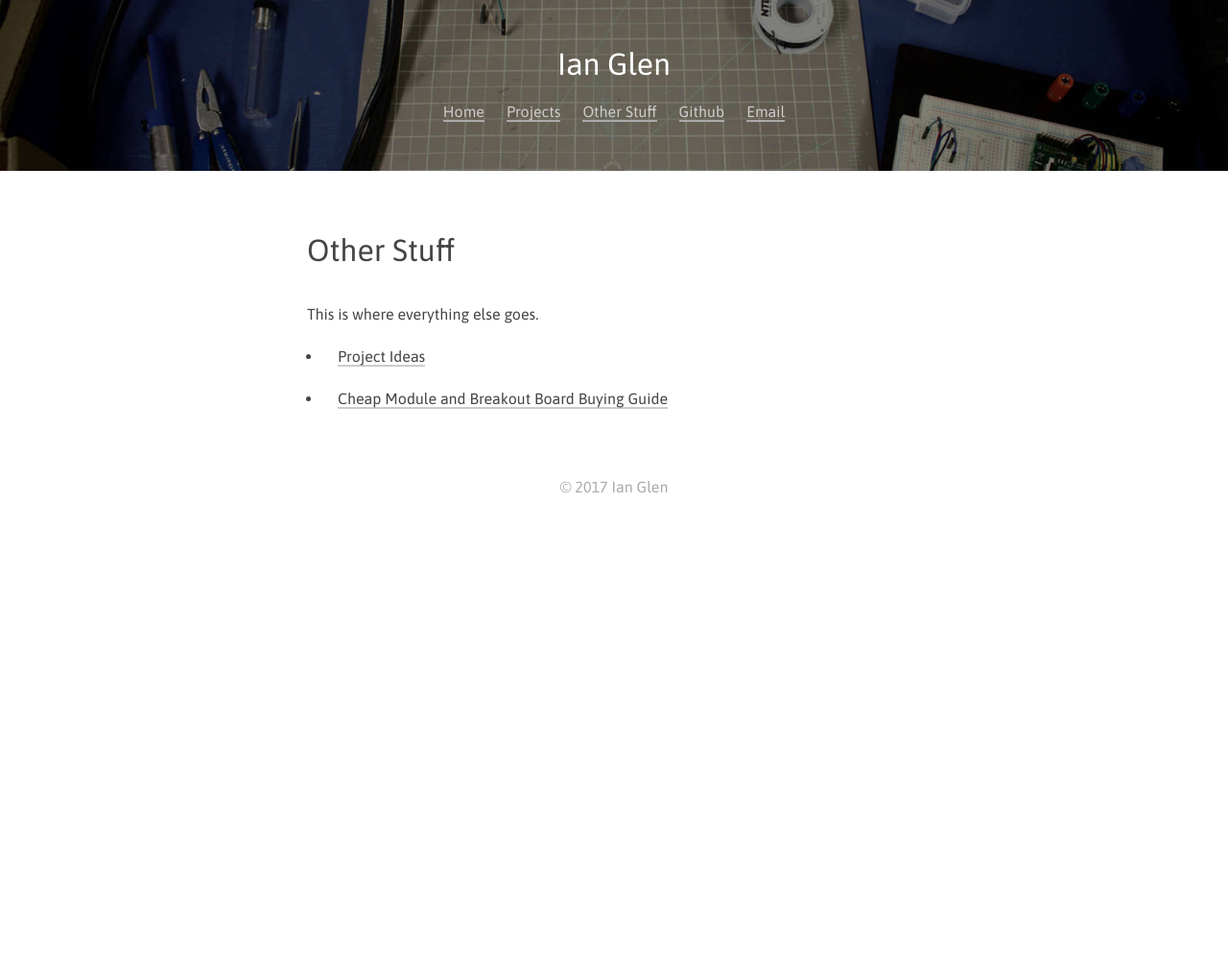
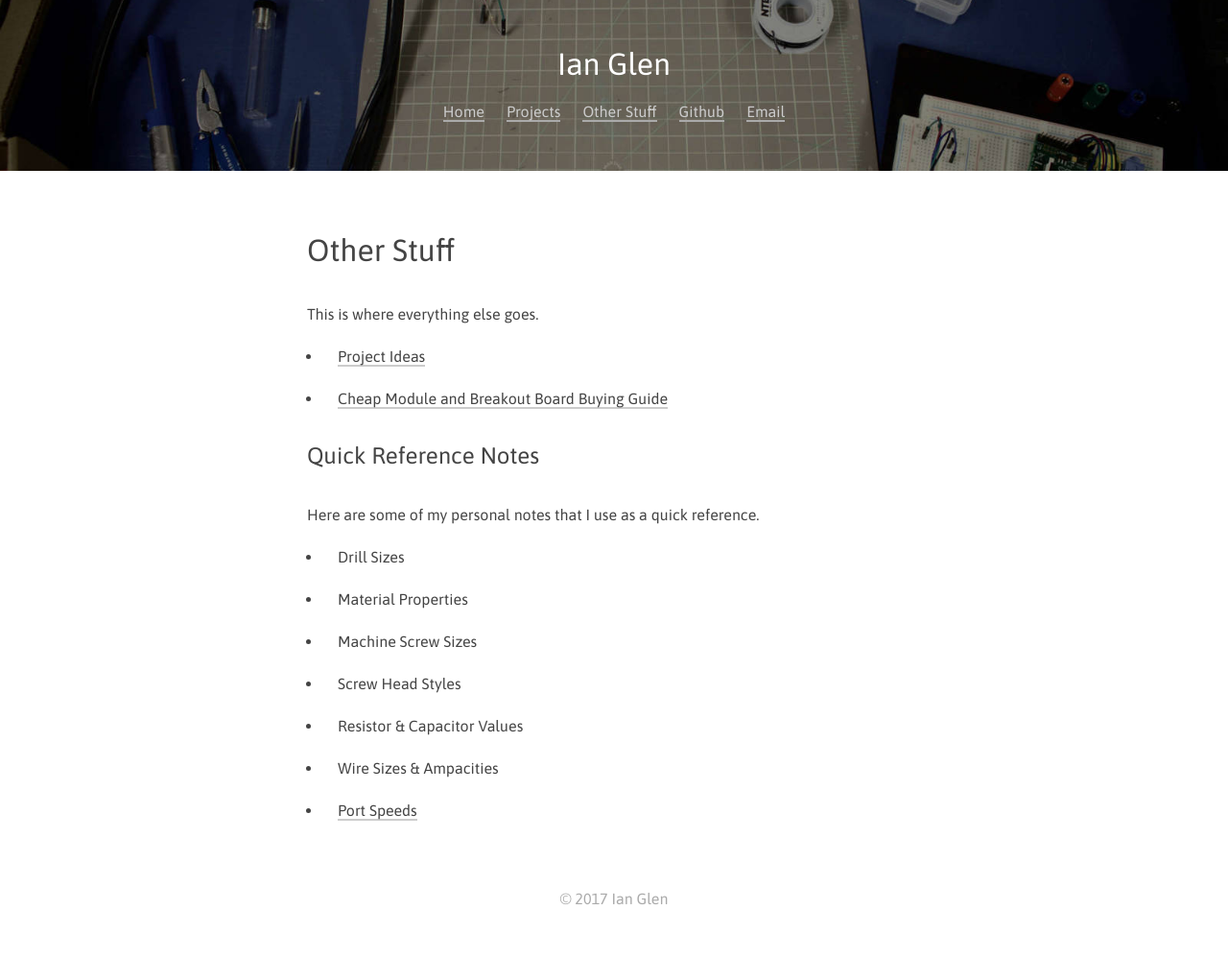
Before and after one commit to codeThatThinks/ianglen.me, a Jekyll site: the page built from other.md, in a window 1280 px wide. Shown: the whole page at 96% size. Built offline with Jekyll 4.4.1, drawn with Linux system fonts in a browser that asks for light colours; before the commit the page ends 900 px from its top, so only the background shows below that.

Commit message:
Add quick reference notes

```diff
--- a/other.md
+++ b/other.md
@@ -7,3 +7,15 @@ This is where everything else goes.
 
 * [Project Ideas]({{ site.baseurl }}/misc/project-ideas)
 * [Cheap Module and Breakout Board Buying Guide]({{ site.baseurl }}/misc/cheap-module-and-breakout-board-buying-guide/)
+
+### Quick Reference Notes
+
+Here are some of my personal notes that I use as a quick reference.
+
+* Drill Sizes
+* Material Properties
+* Machine Screw Sizes
+* Screw Head Styles
+* Resistor & Capacitor Values
+* Wire Sizes & Ampacities
+* [Port Speeds]({{ site.baseurl }}/other/reference/port-speeds)
```
Also changed, not shown: other/reference/port-speeds.md (added, +41 -0 lines).
